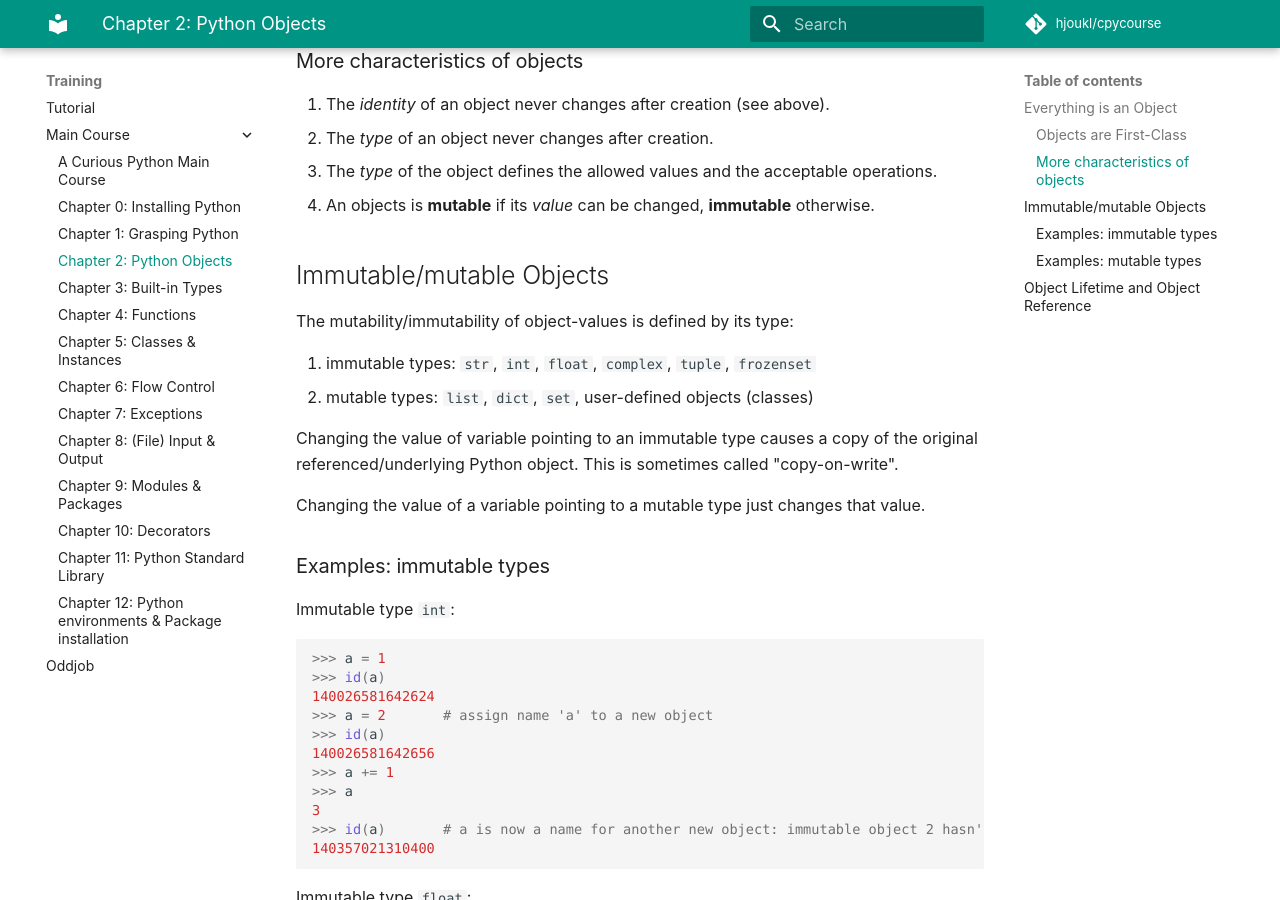
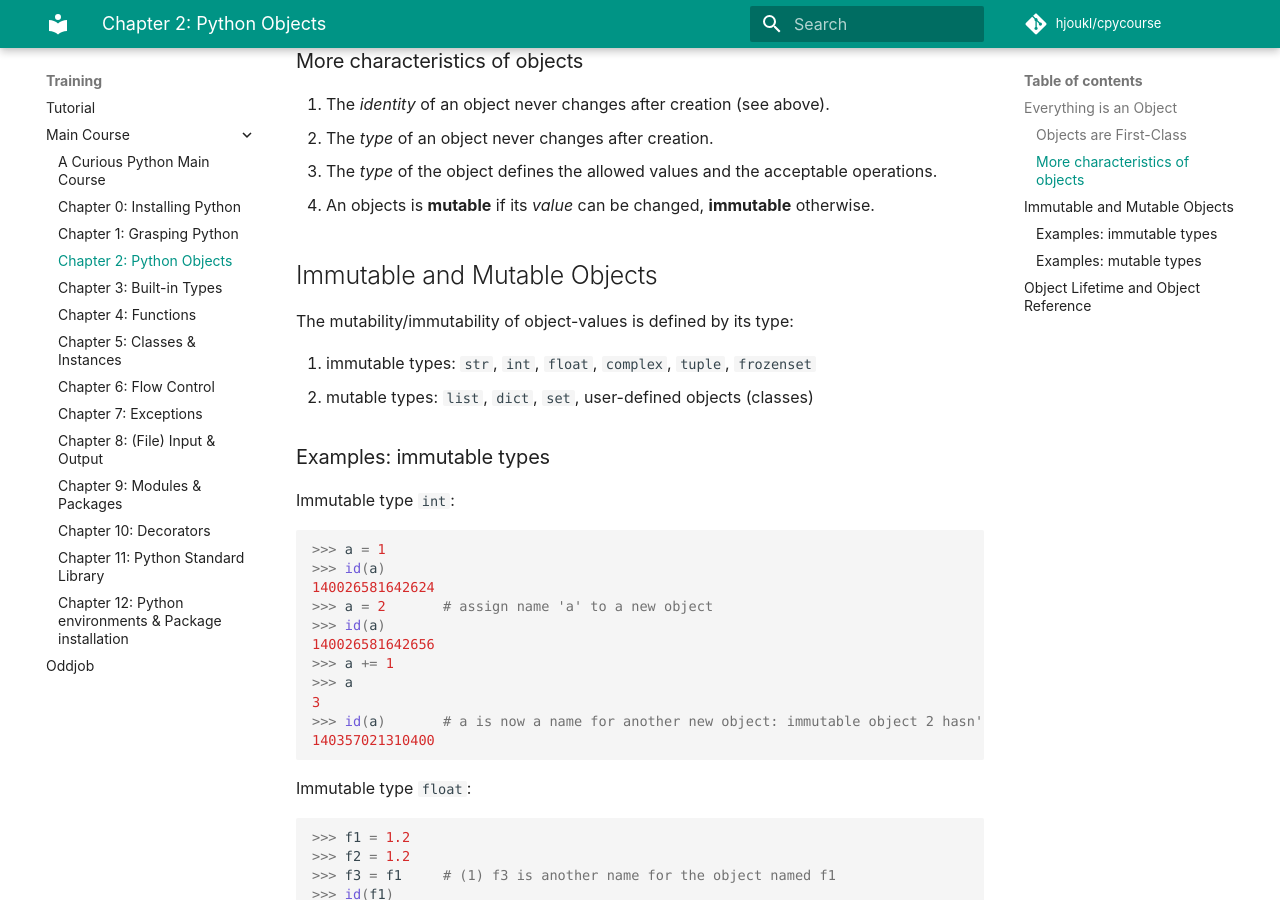
Before and after one commit to rkluger68/cpycourse, an MkDocs documentation site: the page built from docs/training/main-course/objects.md, in a window 1280 px wide and 900 px high, scrolled down 2264 px. Built offline with MkDocs 1.6.1 and Material for MkDocs 9.7.7, drawn with Linux system fonts in a browser that asks for light colours; comment, search, counter and statistics services are not loaded.

Commit message:
Remove copy-on-write doc statement, fix missing global var in scope example.

```diff
--- a/docs/training/main-course/objects.md
+++ b/docs/training/main-course/objects.md
@@ -116,17 +116,12 @@ operations.
 otherwise.
 
 
-## Immutable/mutable Objects
+## Immutable and Mutable Objects
 
 The mutability/immutability of object-values is defined by its type:
 
  1. immutable types: `str`, `int`, `float`, `complex`, `tuple`, `frozenset`
  2. mutable types: `list`, `dict`, `set`, user-defined objects (classes)
-
-Changing the value of variable pointing to an immutable type causes a copy of the original referenced/underlying Python object. This is sometimes called "copy-on-write".
-
-Changing the value of a variable pointing to a mutable type just changes that value.
-
 
 ### Examples: immutable types
 
```
Also changed, not shown: docs/training/main-course/grasping-python.md (+2 -0 lines).
